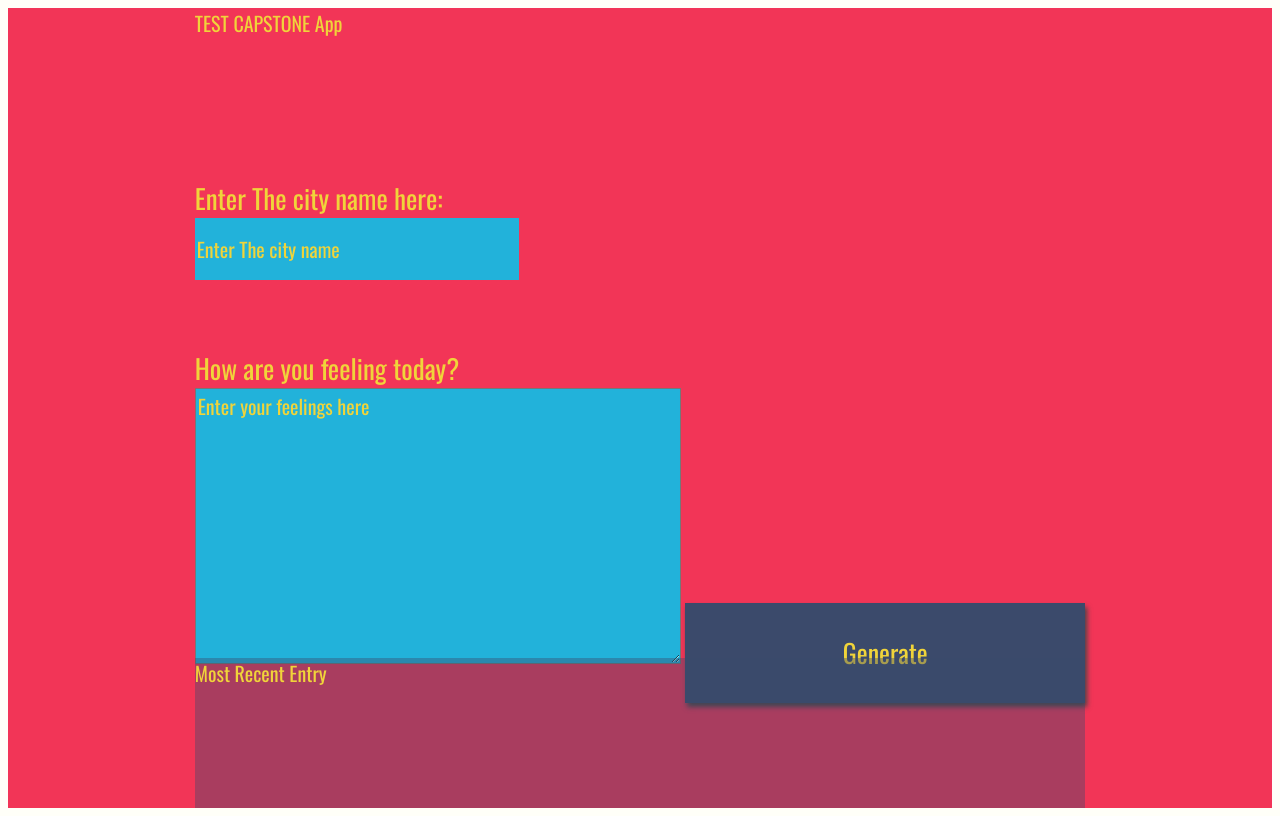
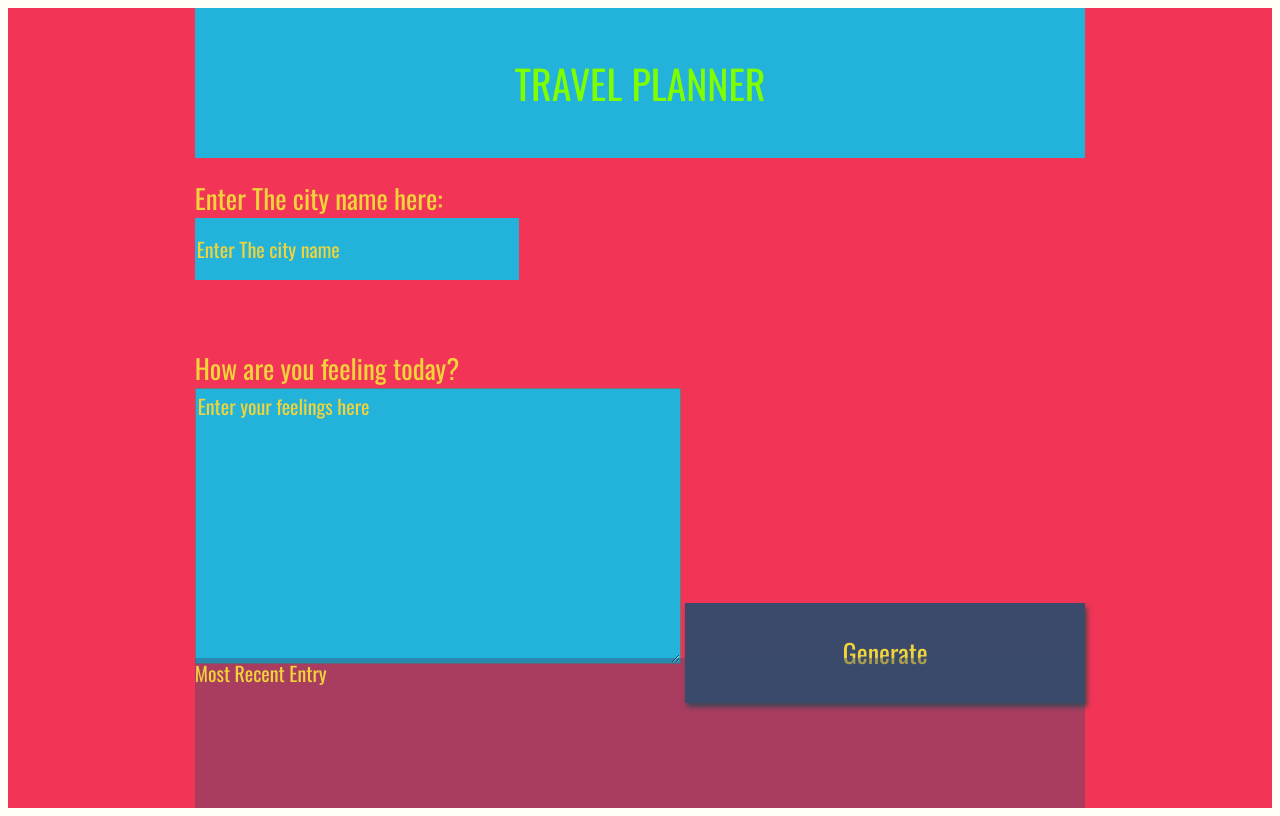
Before and after one commit to MarceloMSilveira/CAPSTONE_FINAL, a website built with webpack: page src/client/views/index.html in a window 1280 px wide. Built offline with nearby package versions, Linux system fonts and the light colour scheme; a web font is replaced by a local one.

Commit message:
styles change

```diff
--- a/src/client/styles/style.scss
+++ b/src/client/styles/style.scss
@@ -41,7 +41,13 @@ body{
 }
 
 .headline {
-
+    font-size: 2em;
+    color:chartreuse;
+    display: flex;
+    flex-direction: row;
+    align-items: center;
+    justify-content: center;
+    background-color: #22b2da;
 }
 .title{
 
--- a/src/client/views/index.html
+++ b/src/client/views/index.html
@@ -8,7 +8,7 @@
  <body>
 <div id = "app">
   <div class ="holder headline">
-   TEST CAPSTONE App
+   TRAVEL PLANNER
   </div>
   <div class ="holder city">
     <label for="city">Enter The city name here:</label>
```
